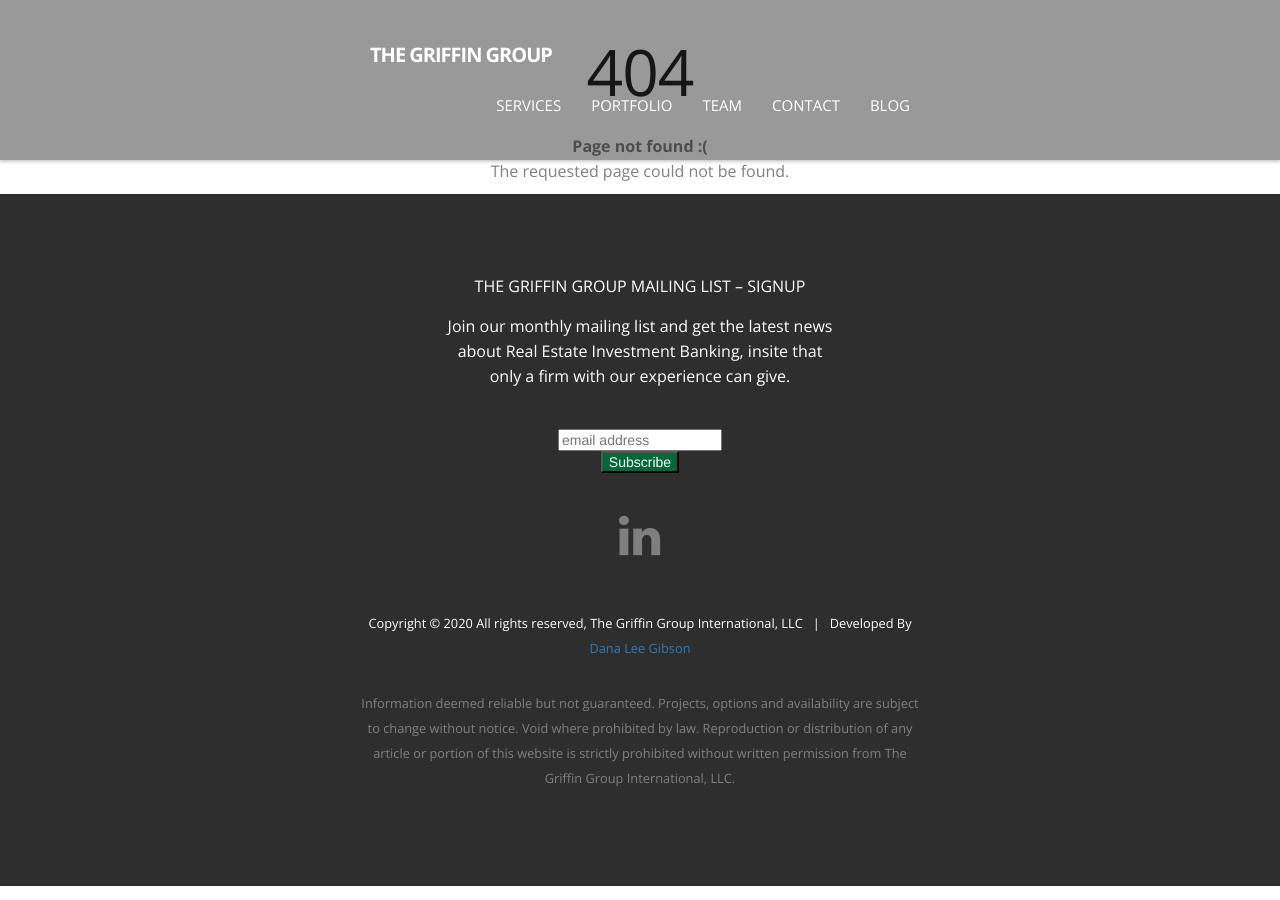
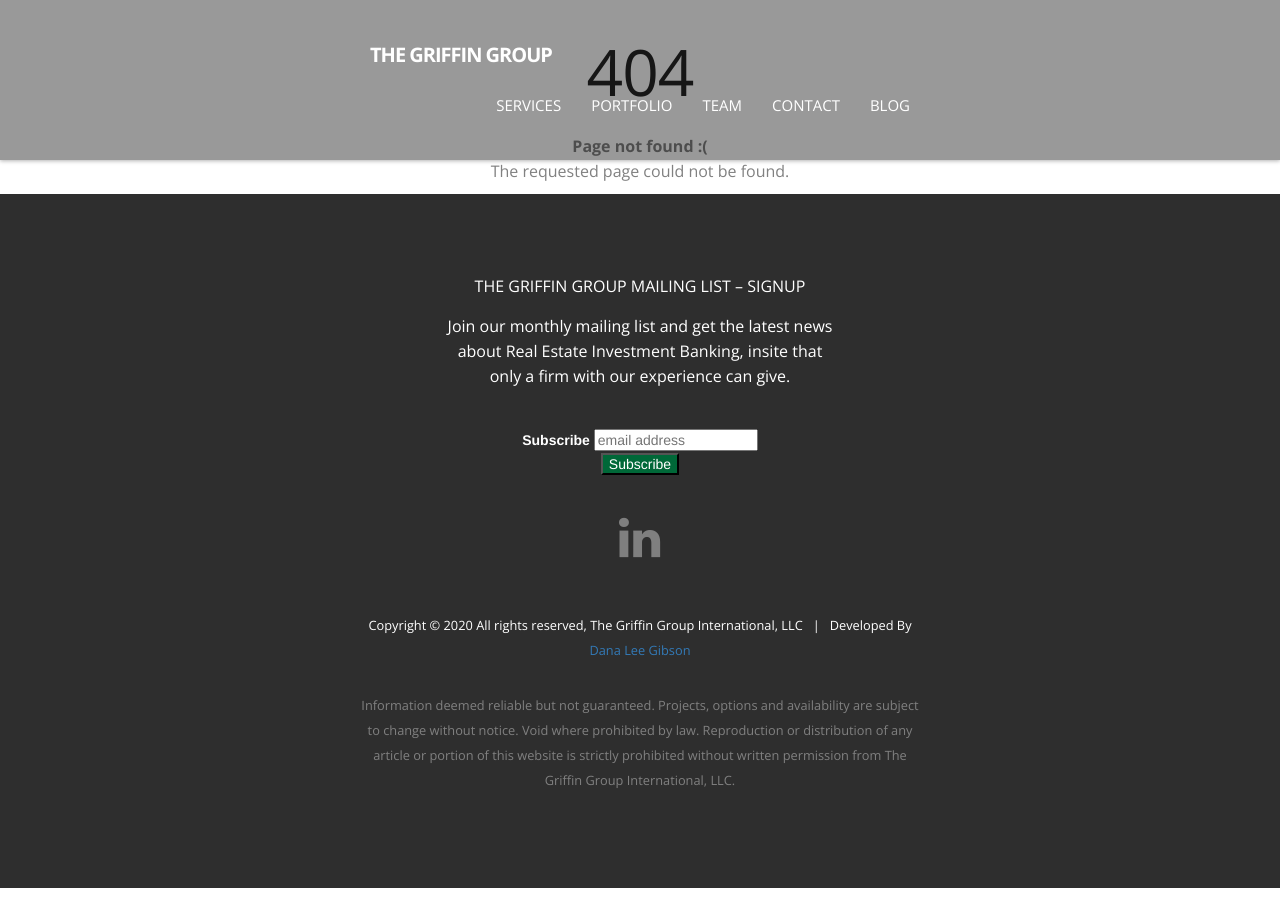
Before and after one commit to FatMan50/griffin-blog, a Jekyll site: the page built from 404.html, in a window 1280 px wide. Built offline with Jekyll 4.4.1, drawn with Linux system fonts in a browser that asks for light colours; comment, search, counter and statistics services are not loaded.

Commit message:
more adjustments 2

```diff
--- a/_includes/footer.html
+++ b/_includes/footer.html
@@ -7,28 +7,28 @@
 							<p>Join our monthly mailing list and get the latest news about Real Estate Investment Banking, insite that only a firm with our experience can give. </p>
 						</div>
 
-						<!-- Begin Mailchimp Signup Form -->
+
+
+<!-- Begin Mailchimp Signup Form -->
 <link href="//cdn-images.mailchimp.com/embedcode/horizontal-slim-10_7.css" rel="stylesheet" type="text/css">
 <style type="text/css">
-#mc_embed_signup{ clear:left; font:14px Helvetica,Arial,sans-serif; width:100%;}
-#mc_embed_signup input.email {width: auto;}
-#mc_embed_signup .button {background-color: #006838;}
+	#mc_embed_signup{ clear:left; font:14px Helvetica,Arial,sans-serif; width:100%;}
+	#mc_embed_signup input.email {width: auto;}
+	#mc_embed_signup .button {background-color: #006838;}
 /* Add your own Mailchimp form style overrides in your site stylesheet or in this style block.
   We recommend moving this block and the preceding CSS link to the HEAD of your HTML file. */
 </style>
 <div id="mc_embed_signup">
-<form action="https://thegriffingrp.us17.list-manage.com/subscribe/post?u=9822eb5100bc1c58c2ad99ccc&amp;id=e90c8d5dcd" method="post" id="mc-embedded-subscribe-form" name="mc-embedded-subscribe-form" class="validate" target="_blank" novalidate>
+<form action="https://thegriffingrp.us17.list-manage.com/subscribe/post?u=9822eb5100bc1c58c2ad99ccc&amp;id=d4bc7b7ecc" method="post" id="mc-embedded-subscribe-form" name="mc-embedded-subscribe-form" class="validate" target="_blank" novalidate>
     <div id="mc_embed_signup_scroll">
-
+<label for="mce-EMAIL">Subscribe</label>
 <input type="email" value="" name="EMAIL" class="email" id="mce-EMAIL" placeholder="email address" required>
     <!-- real people should not fill this in and expect good things - do not remove this or risk form bot signups-->
-    <div style="position: absolute; left: -5000px;" aria-hidden="true"><input type="text" name="b_9822eb5100bc1c58c2ad99ccc_e90c8d5dcd" tabindex="-1" value=""></div>
+    <div style="position: absolute; left: -5000px;" aria-hidden="true"><input type="text" name="b_9822eb5100bc1c58c2ad99ccc_d4bc7b7ecc" tabindex="-1" value=""></div>
     <div class="clear"><input type="submit" value="Subscribe" name="subscribe" id="mc-embedded-subscribe" class="button"></div>
     </div>
 </form>
 </div>
-
-<!--End mc_embed_signup-->
 
 <!--
 						<form action="#" method="post" class="subscribe-form wow animated fadeInUp">
```
